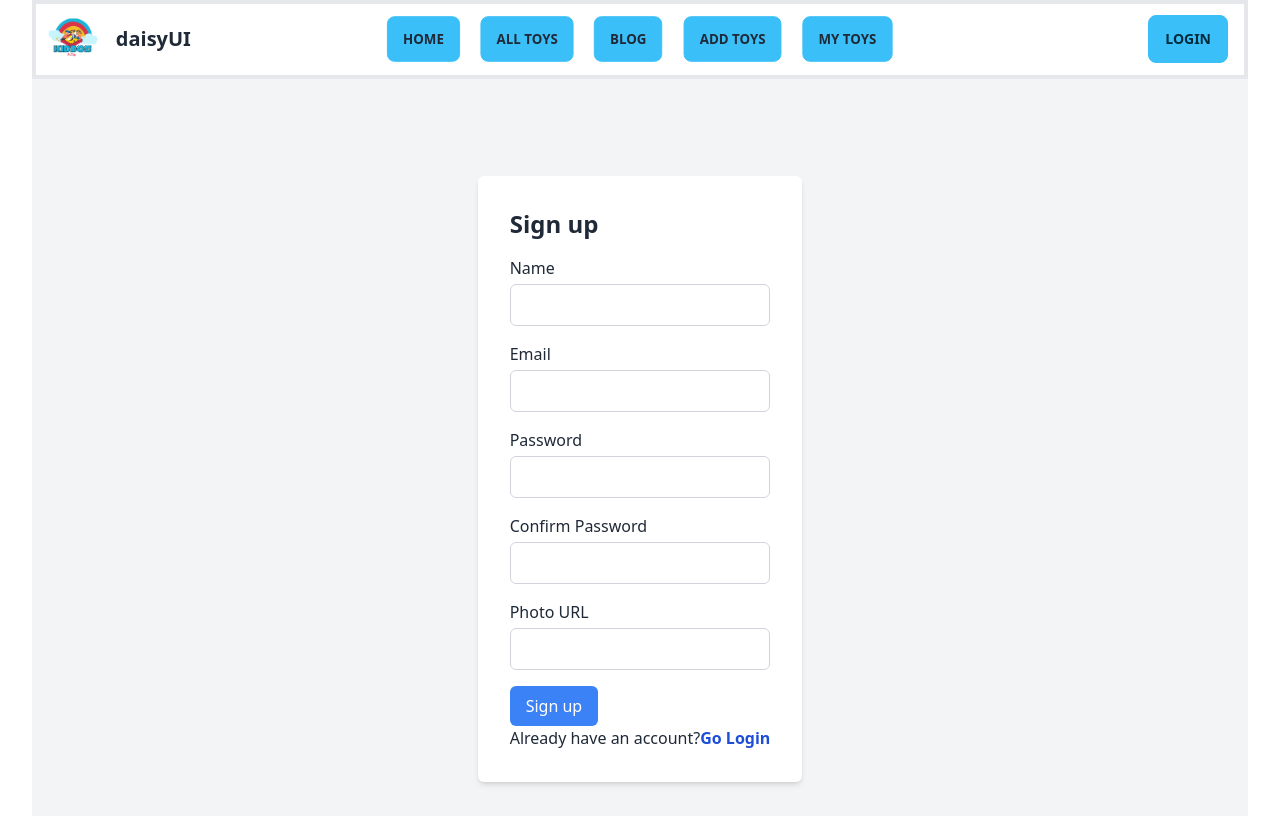
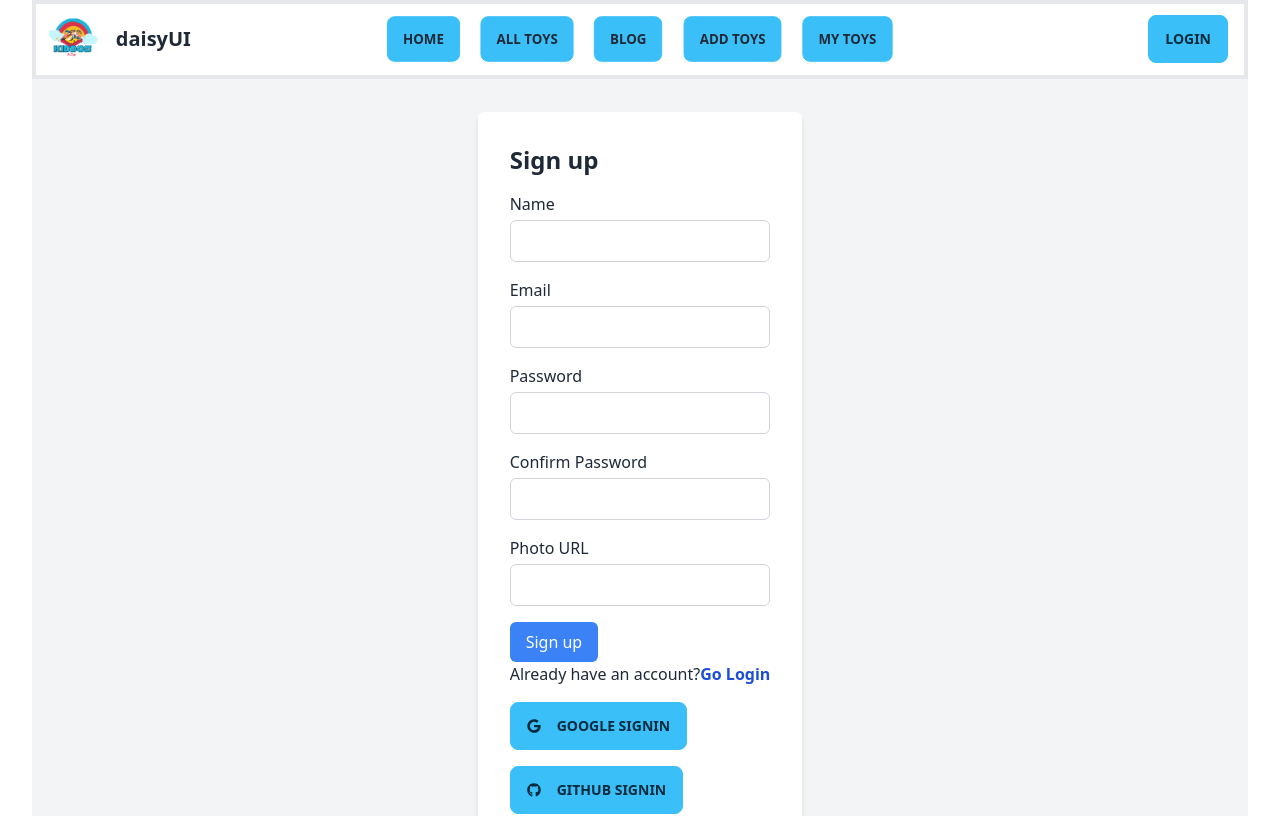
Before and after one commit to tofail-ahmed/kiddo-valley-client, a React (Vite) app: page /signup in a window 1280 px wide. Shown: the top 816 px of the page. Built offline with nearby package versions, Linux system fonts and the light colour scheme; no server answers.

Commit message:
google signin done

```diff
--- a/package.json
+++ b/package.json
@@ -16,6 +16,7 @@
     "match-sorter": "^6.3.1",
     "react": "^18.2.0",
     "react-dom": "^18.2.0",
+    "react-icons": "^4.8.0",
     "react-router-dom": "^6.11.2",
     "react-slick": "^0.29.0",
     "react-tabs": "^6.0.1",
--- a/src/Providers/AuthProvider.jsx
+++ b/src/Providers/AuthProvider.jsx
@@ -1,13 +1,16 @@
 import React, { createContext, useEffect, useState } from 'react';
 import app from '../firebase/firebase.config';
-import { createUserWithEmailAndPassword, getAuth, onAuthStateChanged, signInWithEmailAndPassword, signOut, updateProfile } from "firebase/auth";
+import { GithubAuthProvider, GoogleAuthProvider, createUserWithEmailAndPassword, getAuth, onAuthStateChanged, signInWithEmailAndPassword, signInWithPopup, signOut, updateProfile } from "firebase/auth";
 
 export const AuthContext = createContext()
 const auth = getAuth(app)
 
 const AuthProvider = ({ children }) => {
       const [user, setUser] = useState(null)
-      const [loading, setLoading] = useState(true)
+      const [loading, setLoading] = useState(true);
+      const googleAuthProvider = new GoogleAuthProvider();
+      const githubAuthprovider = new GithubAuthProvider();
+
 
       const createUser = (email, password, name) => {
             setLoading(true)
@@ -26,6 +29,13 @@ const AuthProvider = ({ children }) => {
                   displayName: name,
                   photoURL: photoUrl
             })
+      }
+      const googleSignIn = (email, password) => {
+            return signInWithPopup(auth, googleAuthProvider)
+      }
+
+      const githubSignIn=()=>{
+            return signInWithPopup(auth,githubAuthprovider)
       }
 
 
@@ -46,6 +56,8 @@ const AuthProvider = ({ children }) => {
             signIn,
             loading,
             updateUserProfile,
+            googleSignIn,
+            githubSignIn,
             logOut
 
       }
--- a/src/main.jsx
+++ b/src/main.jsx
@@ -20,6 +20,7 @@ import AuthProvider from './Providers/AuthProvider.jsx';
 import ToyDetails from './pages/AllToys/ToyDetails.jsx';
 import UpdateToy from './pages/MyToys/UpdateToy.jsx';
 import Details from './pages/Home/Details.jsx';
+import PrivateRoute from './pages/AddToy/routes/PrivateRoute.jsx';
 const router = createBrowserRouter([
   {
     path: "/",
@@ -51,10 +52,10 @@ const router = createBrowserRouter([
       },
       {
         path:'/addtoys',
-        element:<AddToy></AddToy>
+        element:<PrivateRoute><AddToy></AddToy></PrivateRoute>
       },{
         path:'/mytoys',
-        element:<MyToys></MyToys>
+        element:<PrivateRoute><MyToys></MyToys></PrivateRoute>
       },{
         path:'/mytoys/:id',
         element:<UpdateToy></UpdateToy>,
--- /dev/null
+++ b/src/pages/AddToy/routes/PrivateRoute.jsx
@@ -0,0 +1,21 @@
+import React, { useContext } from 'react';
+
+import { Navigate, useLocation } from 'react-router-dom';
+import { AuthContext } from '../../../Providers/AuthProvider';
+
+const PrivateRoute = ({ children }) => {
+      const { user,loading } = useContext(AuthContext)
+      const location=useLocation()
+      console.log(location)
+
+      if(loading){
+            return <div className='text-white'>loading...</div>
+
+      }
+      if (user) {
+            return children
+      }
+      return <Navigate to='/login' state={{from:location}} replace>Login</Navigate>;
+};
+
+export default PrivateRoute;
--- a/src/pages/Login/Login.jsx
+++ b/src/pages/Login/Login.jsx
@@ -1,5 +1,5 @@
 import React, { useContext, useState } from 'react';
-import { Link } from 'react-router-dom';
+import { Link, useLocation, useNavigate } from 'react-router-dom';
 import DynamicTitle from '../../DynamicTitle/DynamicTitle';
 import { AuthContext } from '../../Providers/AuthProvider';
 
@@ -9,6 +9,11 @@ const Login = () => {
 
       const [email, setEmail] = useState('');
       const [password, setPassword] = useState('');
+      const navigate = useNavigate()
+      const location = useLocation()
+      console.log(location)
+
+      const from = location.state?.from?.pathname || '/'
 
 
       const handleLogin = (e) => {
@@ -29,6 +34,8 @@ const Login = () => {
             signIn(email,password)
             .then(result=>{
                   console.log(result.user);
+
+                  navigate(from, { replace: true })
             })
             .then(error=>{
                   console.log(error.message);
--- a/src/pages/SignUp/SignUp.jsx
+++ b/src/pages/SignUp/SignUp.jsx
@@ -1,5 +1,6 @@
 import React, { useContext } from 'react';
 import DynamicTitle from '../../DynamicTitle/DynamicTitle';
+import { FaGoogle,FaGithub } from "react-icons/fa";
 
 
 import  { useState } from 'react';
@@ -8,7 +9,7 @@ import { AuthContext } from '../../Providers/AuthProvider';
 
 const SignUp = () => {
       const pageTitle='Kiddo_Valley-SignUp'
-      const {createUser,updateUserProfile}=useContext(AuthContext)
+      const { createUser, updateUserProfile,googleSignIn, githubSignIn} = useContext(AuthContext)
 
 
       const [name, setName] = useState('');
@@ -44,6 +45,26 @@ const SignUp = () => {
                   console.log(err);
             })
       };
+      const handleGoogleSignIn = () => {
+            googleSignIn()
+                  .then(result => {
+                        const loggedUser = result.user
+                        console.log(loggedUser);
+                  })
+                  .catch(error => {
+                        console.log(error);
+                  })
+      }
+      const handleGithubSignIn = () => {
+            githubSignIn()
+                  .then(result => {
+                        const loggedUser = result.user
+                        console.log(loggedUser);
+                  })
+                  .catch(error => {
+                        console.log(error);
+                  })
+      }
 
       return (
             <div>
@@ -107,6 +128,12 @@ const SignUp = () => {
 
                               </form>
                               <p>Already have an account?<Link className='text-blue-700 font-bold' to={'/login'}>Go Login</Link></p>
+                              <div>
+                                    <button onClick={handleGoogleSignIn} className="btn  btn-info my-4 gap-4"><FaGoogle></FaGoogle>  Google SIgnIn</button>
+                              </div>
+                              <div>
+                                    <button onClick={handleGithubSignIn} className="btn  btn-info text-parimary gap-4"><FaGithub ></FaGithub>  Github SIgnIn</button>
+                              </div>
                         </div>
                   </div>
                   </div>
```
Also changed, not shown: 1 other file (tests, documents, lock files or other folders).
